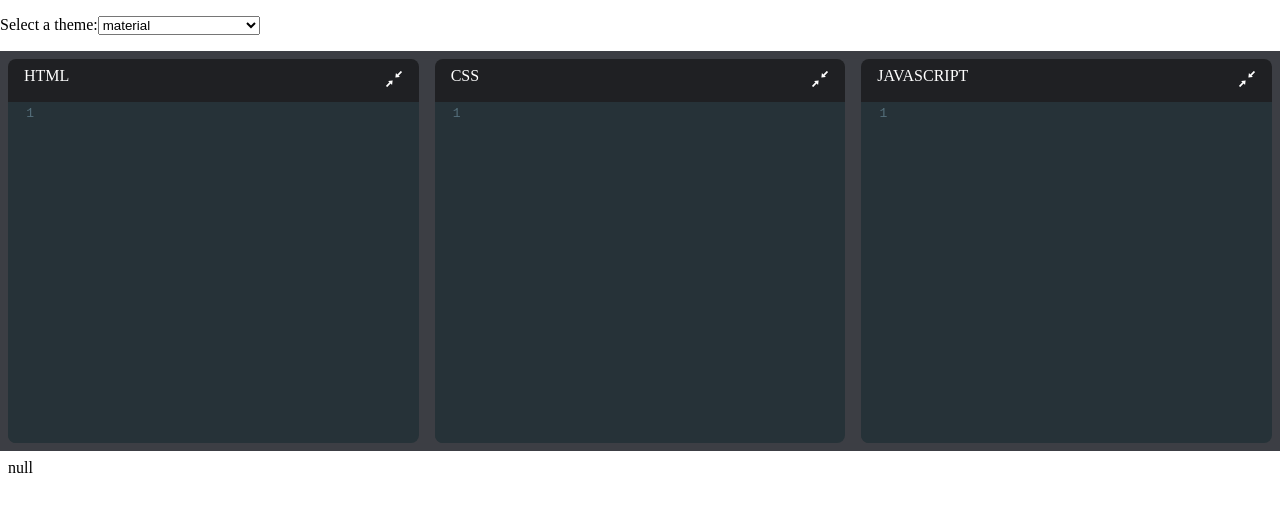
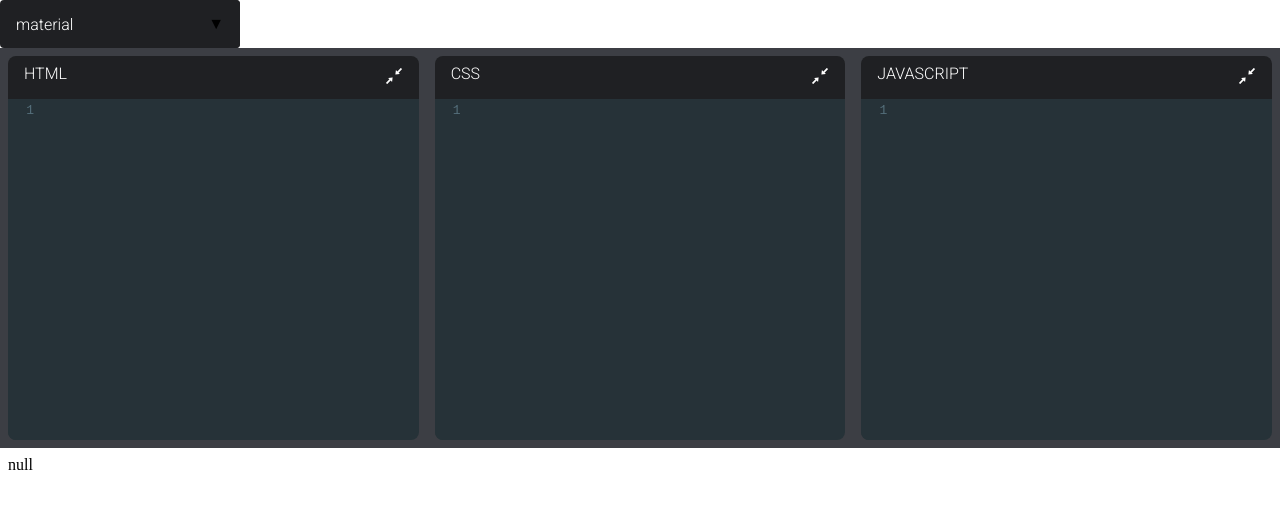
Before and after one commit to RohillN/react-codepen-clone, a React (Create React App) app: page / in a window 1280 px wide. Shown: the top 512 px of the page. Built offline with nearby package versions, Linux system fonts and the light colour scheme.

Commit message:
select element styling

```diff
--- a/src/App.js
+++ b/src/App.js
@@ -29,17 +29,16 @@
 
   return (
     <div className="App">
-      <p>Select a theme:
-        <select onChange={e => handleThemeTypeChange(e)}>
-          <option>{theme}</option>
-          <hr />
+      <div className="select">
+        <select onChange={handleThemeTypeChange}>
+          <option value={theme}>{theme}</option>
           {
             Themes.map((item, index) => (
               <option key={`theme-${index}-${item.theme}`} value={item.theme}>{item.theme}</option>
             ))
           }
         </select>
-      </p>
+      </div>
       <div className="pane top-pane">
         <Editor
           language="xml"
--- a/src/index.css
+++ b/src/index.css
@@ -1,5 +1,8 @@
+@import url('https://fonts.googleapis.com/css2?family=Roboto:wght@300&display=swap');
+
 body {
   margin: 0;
+  font-family: 'Roboto', sans-serif;
 }
 
 .top-pane {
@@ -24,7 +27,7 @@
   flex-grow: 0;
 }
 
-.editor-container.collapsed .CodeMirror-scroll{
+.editor-container.collapsed .CodeMirror-scroll {
   position: absolute;
   overflow: hidden !important;
 }
@@ -57,3 +60,68 @@
   border-bottom-right-radius: 0.5rem;
   overflow: hidden;
 }
+
+/* Select theme styling */
+select {
+  -webkit-appearance: none;
+  -moz-appearance: none;
+  -ms-appearance: none;
+  appearance: none;
+  outline: 0;
+  box-shadow: none;
+  border: 0 !important;
+  background: hsl(225, 6%, 13%);
+  background-image: none;
+}
+/* Remove IE arrow */
+select::-ms-expand {
+  display: none;
+}
+/* Custom Select */
+.select {
+  position: relative;
+  display: flex;
+  width: 15em;
+  height: 3em;
+  line-height: 3;
+  background: #2c3e50;
+  overflow: hidden;
+  border-radius: 0.25em;
+}
+select {
+  flex: 1;
+  padding: 0 1rem;
+  color: #fff;
+  cursor: pointer;
+  font-size: 16px;
+  font-family: 'Roboto', sans-serif;
+}
+/* Arrow */
+.select::after {
+  content: "\25BC";
+  position: absolute;
+  top: 0;
+  right: 0;
+  bottom: 0;
+  padding: 0 1em;
+  background: hsl(225, 6%, 13%);
+  cursor: pointer;
+  pointer-events: none;
+  -webkit-transition: 0.25s all ease;
+  -o-transition: 0.25s all ease;
+  transition: 0.25s all ease;
+}
+/* Transition */
+.select:hover::after {
+  color: #f39c12;
+}
+
+.theme-icon {
+  flex-grow: 1;
+  flex-basis: 0;
+  display: flex;
+  flex-direction: column;
+  padding: 0.9em;
+  background: hsl(225, 6%, 13%);
+  color: white;
+}
```
